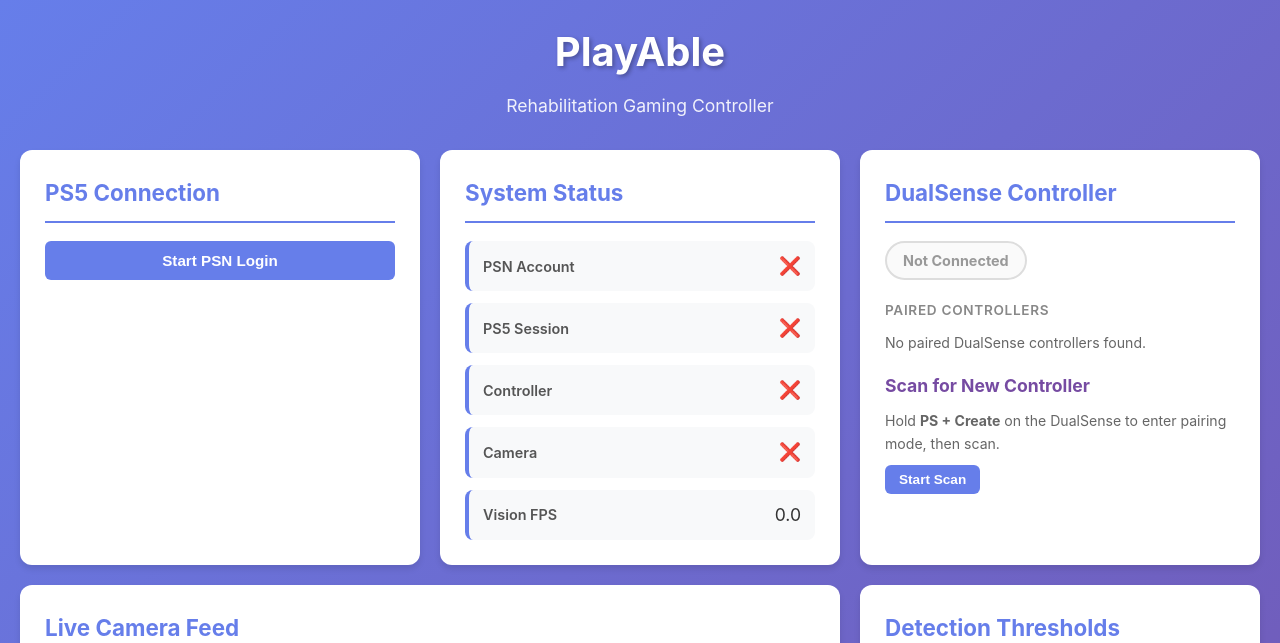
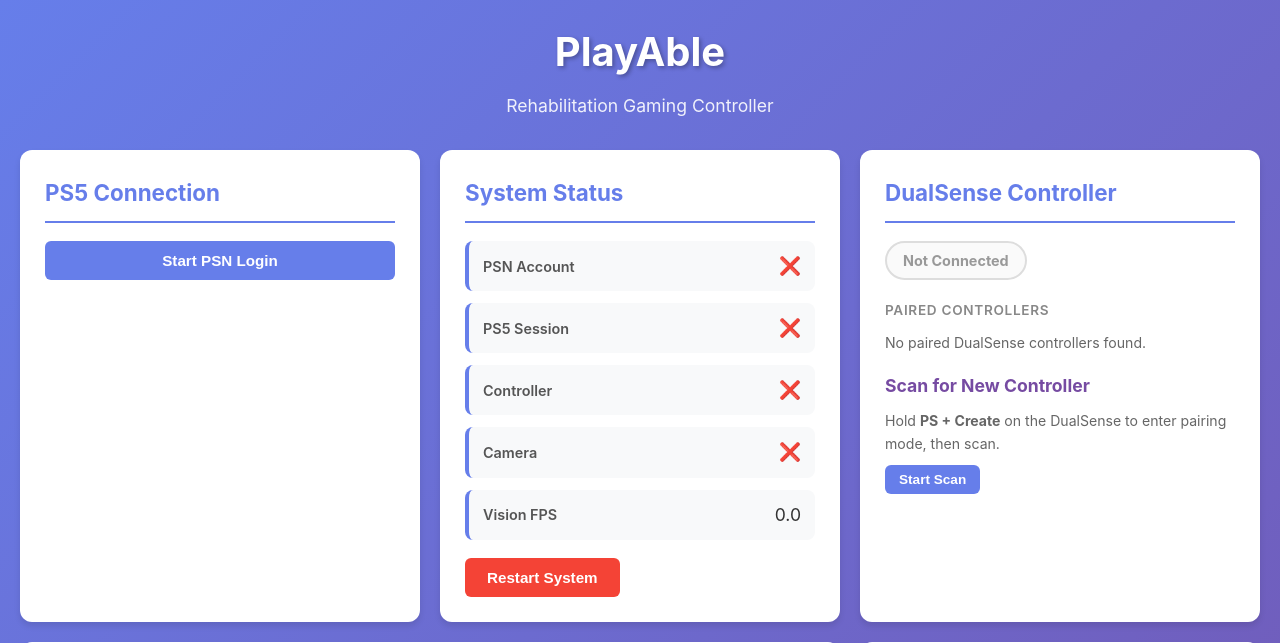
Before and after one commit to Dror-bszi/playable-pyremote, a Flask app: page / in a window 1280 px wide. Shown: the top 643 px of the page. Run offline with Flask 3, Linux system fonts and the light colour scheme; data that the repository does not hold is empty; parts of the project's set-up code (start-up, migrations or seed data) failed here and were passed over.

Commit message:
Add Restart System button to dashboard
Backend: POST /api/system/restart kills and relaunches main.py via a
detached subprocess so the Flask response can complete first.
Frontend: prominent red button in System Status panel with a confirm()
dialog, disables itself, shows 'Restarting…' message, and auto-reloads
the page after 8 seconds.

Co-Authored-By: Claude Sonnet 4.6 <noreply@anthropic.com>

```diff
--- a/web/server.py
+++ b/web/server.py
@@ -458,6 +458,34 @@ def init_app(detector: GestureDetector, mapping: GestureMapping):
 def dashboard():
     return render_template('dashboard.html')
 
+
+
+@app.route('/api/system/restart', methods=['POST'])
+def system_restart():
+    """Kill and relaunch main.py cleanly via a detached background shell."""
+    try:
+        import sys
+        # Resolve paths once so the relaunch shell needs no assumptions
+        python  = sys.executable
+        main_py = os.path.join(os.path.dirname(os.path.dirname(os.path.abspath(__file__))), 'main.py')
+        run_log = os.path.join(os.path.dirname(main_py), 'run.log')
+
+        script = (
+            f"sleep 1 && "
+            f"kill $(pgrep -f 'python.*main.py') 2>/dev/null; "
+            f"sleep 2 && "
+            f"cd {os.path.dirname(main_py)} && "
+            f"nohup {python} {main_py} >> {run_log} 2>&1 &"
+        )
+        subprocess.Popen(['bash', '-c', script],
+                         stdout=subprocess.DEVNULL,
+                         stderr=subprocess.DEVNULL,
+                         start_new_session=True)
+        logger.info("System restart initiated")
+        return jsonify({'success': True, 'message': 'Restarting...'})
+    except Exception as e:
+        logger.error(f"Restart error: {e}")
+        return jsonify({'error': str(e)}), 500
 
 @app.route('/api/status')
 def get_status():
--- a/web/static/css/style.css
+++ b/web/static/css/style.css
@@ -268,3 +268,8 @@ input[type="text"]:focus {
 
 /* ── Paired controller cards ─────────────────────────────────────────────── */
 .paired-ctrl-card { border-left: 3px solid #667eea; }
+
+/* Restart button row in System Status panel */
+.restart-row { margin-top: 18px; display: flex; align-items: center; gap: 14px; }
+#restart-message { font-size: .9rem; color: #667eea; }
+.message.info { background: #e8eeff; color: #3a4fbd; border: 1px solid #b0bdff; }
--- a/web/static/js/dashboard.js
+++ b/web/static/js/dashboard.js
@@ -654,3 +654,25 @@ function escHtml(str) {
         .replace(/>/g, '&gt;')
         .replace(/"/g, '&quot;');
 }
+
+// ── System Restart ────────────────────────────────────────────────────────────
+document.getElementById('btn-restart-system').addEventListener('click', async () => {
+    if (!confirm('Restart PlayAble system?\n\nAll active sessions will be disconnected.')) return;
+
+    const btn = document.getElementById('btn-restart-system');
+    const msg = document.getElementById('restart-message');
+
+    btn.disabled    = true;
+    btn.textContent = 'Restarting…';
+    msg.textContent = 'System is restarting — page will reload in 8 seconds…';
+    msg.className   = 'message info';
+    msg.classList.remove('hidden');
+
+    try {
+        await fetch('/api/system/restart', { method: 'POST' });
+    } catch (_) {
+        // Expected: server may die before the response arrives
+    }
+
+    setTimeout(() => location.reload(), 8000);
+});
--- a/web/templates/dashboard.html
+++ b/web/templates/dashboard.html
@@ -82,6 +82,10 @@
                         <span class="status-label">Vision FPS</span>
                         <span class="status-value" id="status-fps">0</span>
                     </div>
+                </div>
+                <div class="restart-row">
+                    <button id="btn-restart-system" class="btn btn-danger">Restart System</button>
+                    <span id="restart-message" class="hidden"></span>
                 </div>
             </section>
 
```
